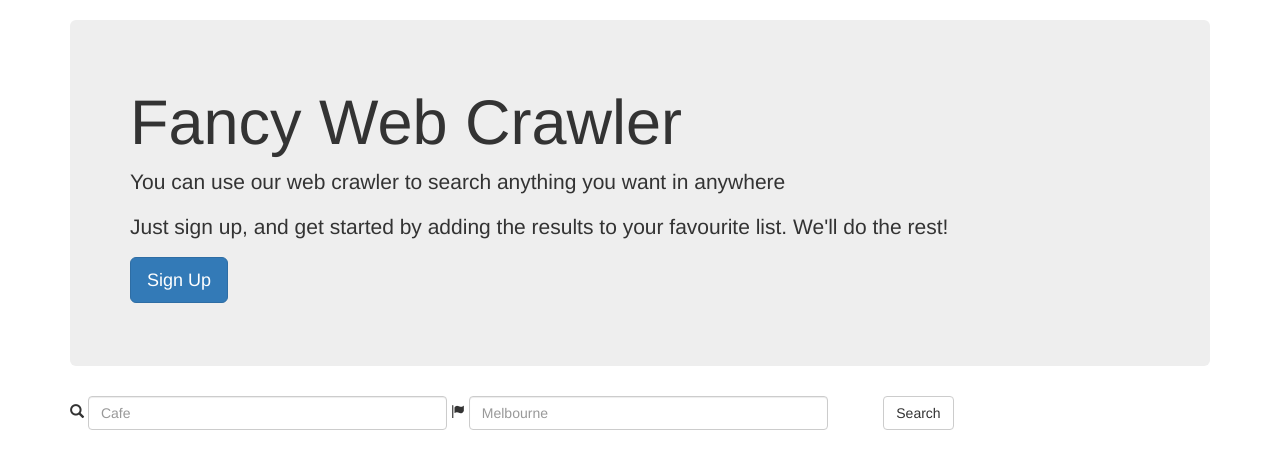
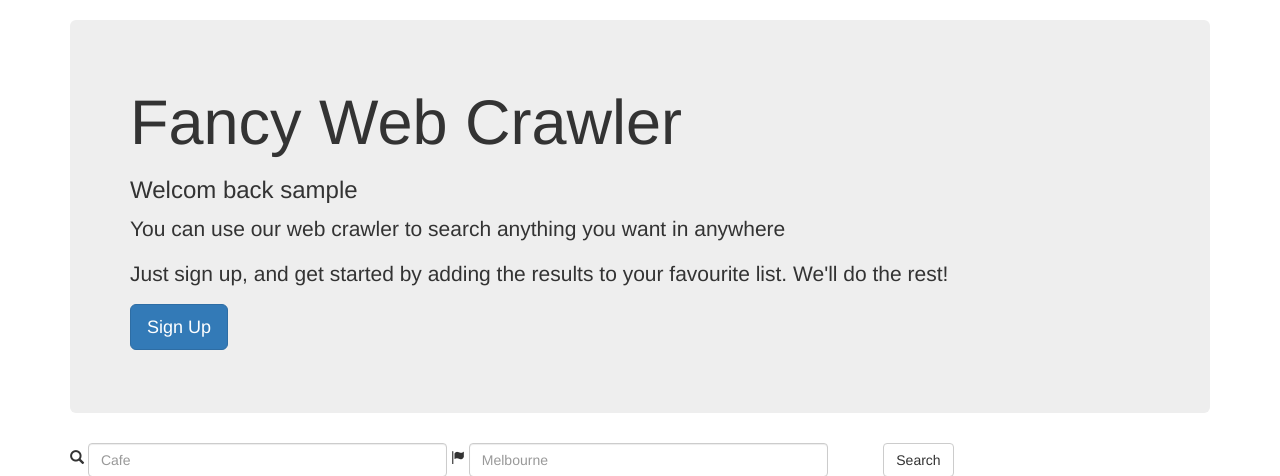
Before and after one commit to iamnowfal/web-crawler, a Flask app: page / in a window 1280 px wide. Shown: the part 52-528 px from the top of the page. Run offline with Flask 2, Linux system fonts and the light colour scheme; the visitor is signed in with stand-in values (Sample User, id 1); some libraries are stand-ins or nearby versions.

Commit message:
Before create branch 'run_local'

```diff
--- a/src/templates/home.html
+++ b/src/templates/home.html
@@ -2,6 +2,7 @@
 {% block content %}
 <div class="jumbotron">
     <h1>Fancy Web Crawler</h1>
+    <h3>Welcom back {{ session['username'] }}</h3>
     <p>You can use our web crawler to search anything you want in anywhere</p>
     <p>Just sign up, and get started by adding the results to your favourite list. We'll do the rest!</p>
     <p><a class="btn btn-primary btn-lg" href="{{ url_for('users.user_register') }}" role="button">Sign Up</a></p>
```
